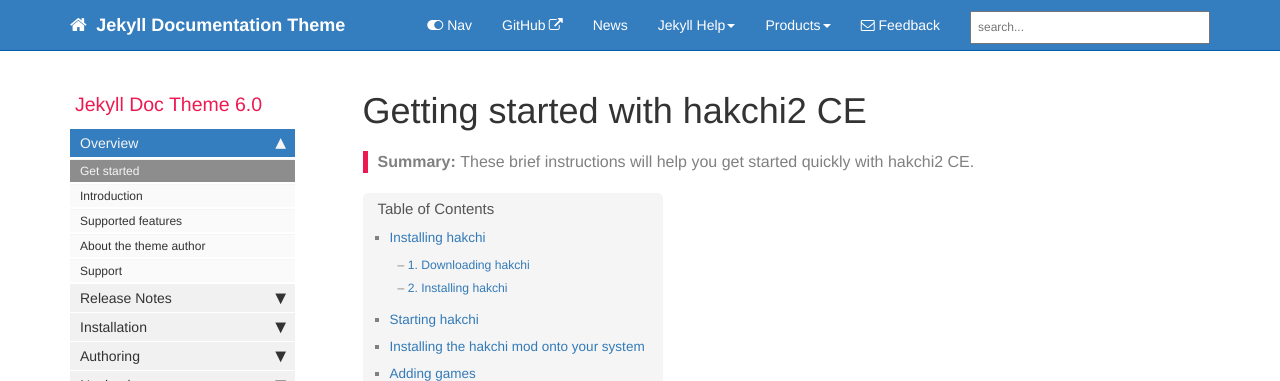
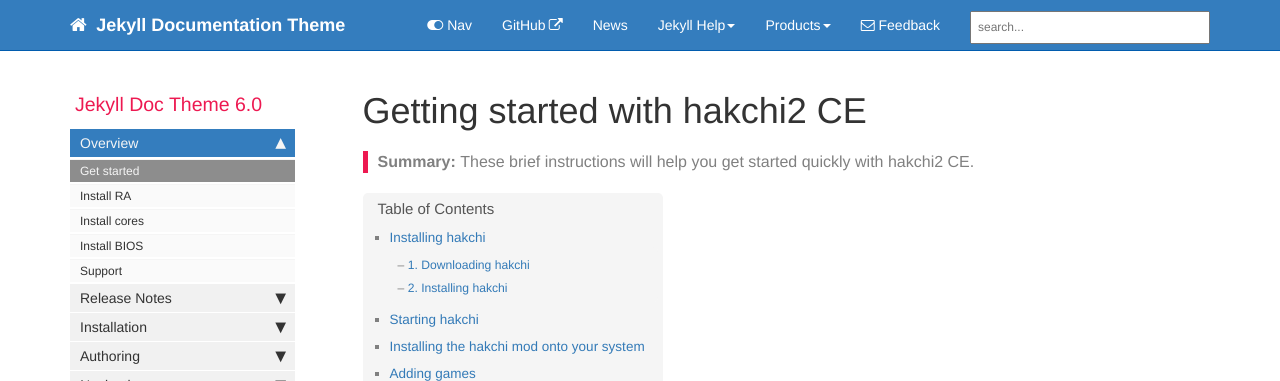
Before and after one commit to joltron82/test_blog, a Jekyll site: the page built from index.md, in a window 1280 px wide. Shown: the top 381 px of the page. Built offline with Jekyll 4.4.1, drawn with Linux system fonts in a browser that asks for light colours; comment, search, counter and statistics services are not loaded.

Commit message:
Update mydoc_sidebar.yml

```diff
--- a/_data/sidebars/mydoc_sidebar.yml
+++ b/_data/sidebars/mydoc_sidebar.yml
@@ -28,15 +28,15 @@ entries:
       output: web, pdf
       type: homepage
 
-    - title: Introduction
+    - title: Install RA
       url: /mydoc_introduction.html
       output: web, pdf
 
-    - title: Supported features
+    - title: Install cores
       url: /mydoc_supported_features.html
       output: web, pdf
 
-    - title: About the theme author
+    - title: Install BIOS
       url: /mydoc_about.html
       output: web, pdf
 
```
